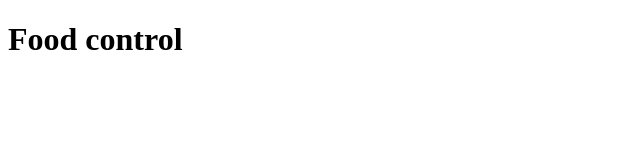
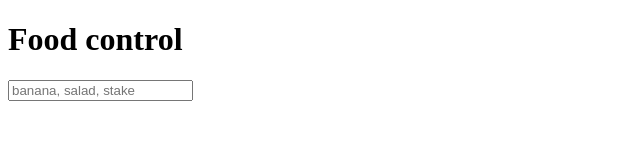
Before and after one commit to blue-alien-bg/course-angularjs, a plain HTML site: page assignments/Assignment01/index.html in a window 1280 px wide. Shown: the whole page, without its empty margins (0-640 px from the left). Drawn offline with Linux system fonts and the light colour scheme.

Commit message:
Test commit

```diff
--- a/assignments/Assignment01/index.html
+++ b/assignments/Assignment01/index.html
@@ -8,6 +8,6 @@
   </head>
   <body>
     <h1>Food control</h1>
-
+    <input type="text" placeholder="banana, salad, stake">
   </body>
 </html>
```
